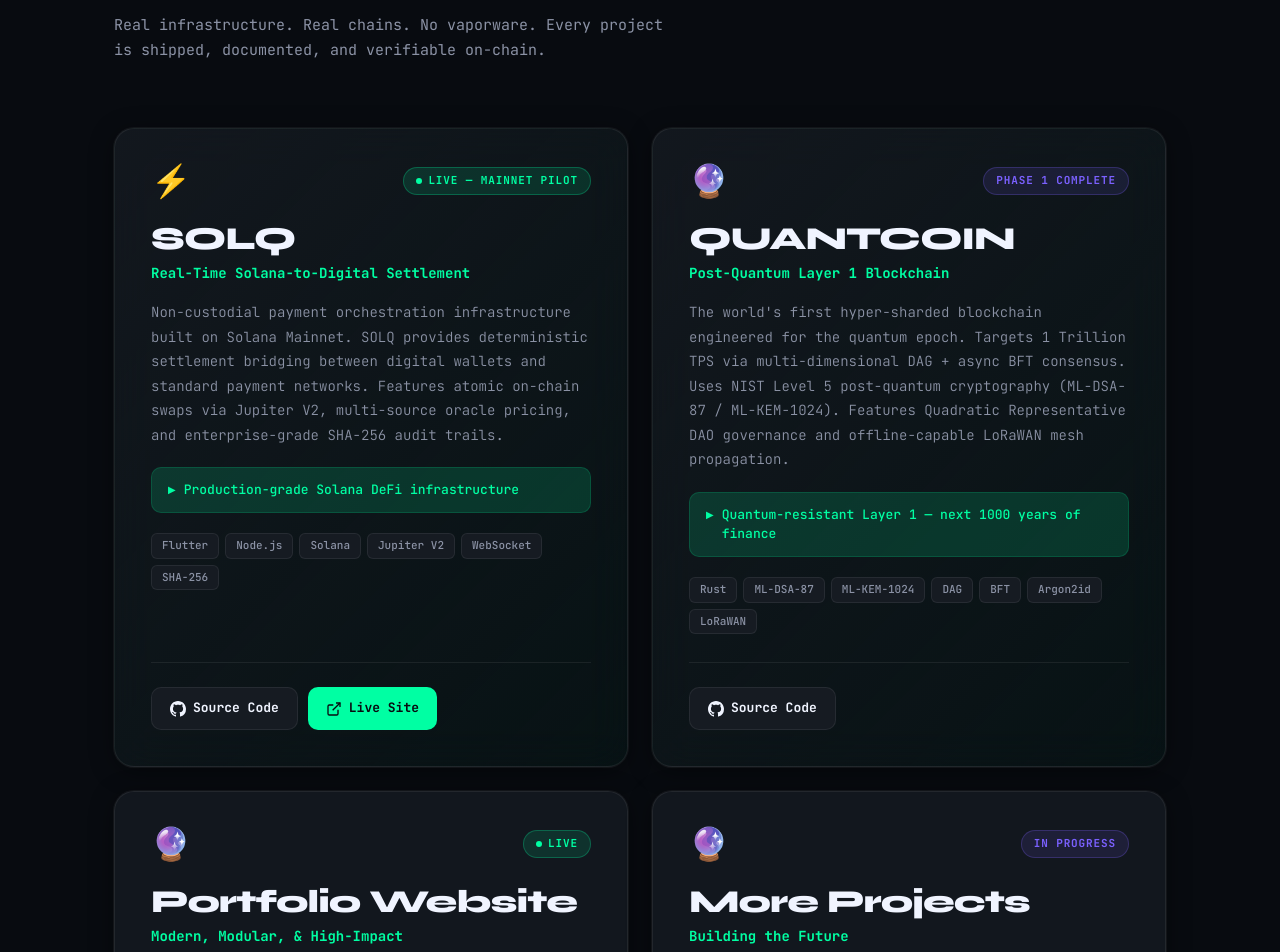
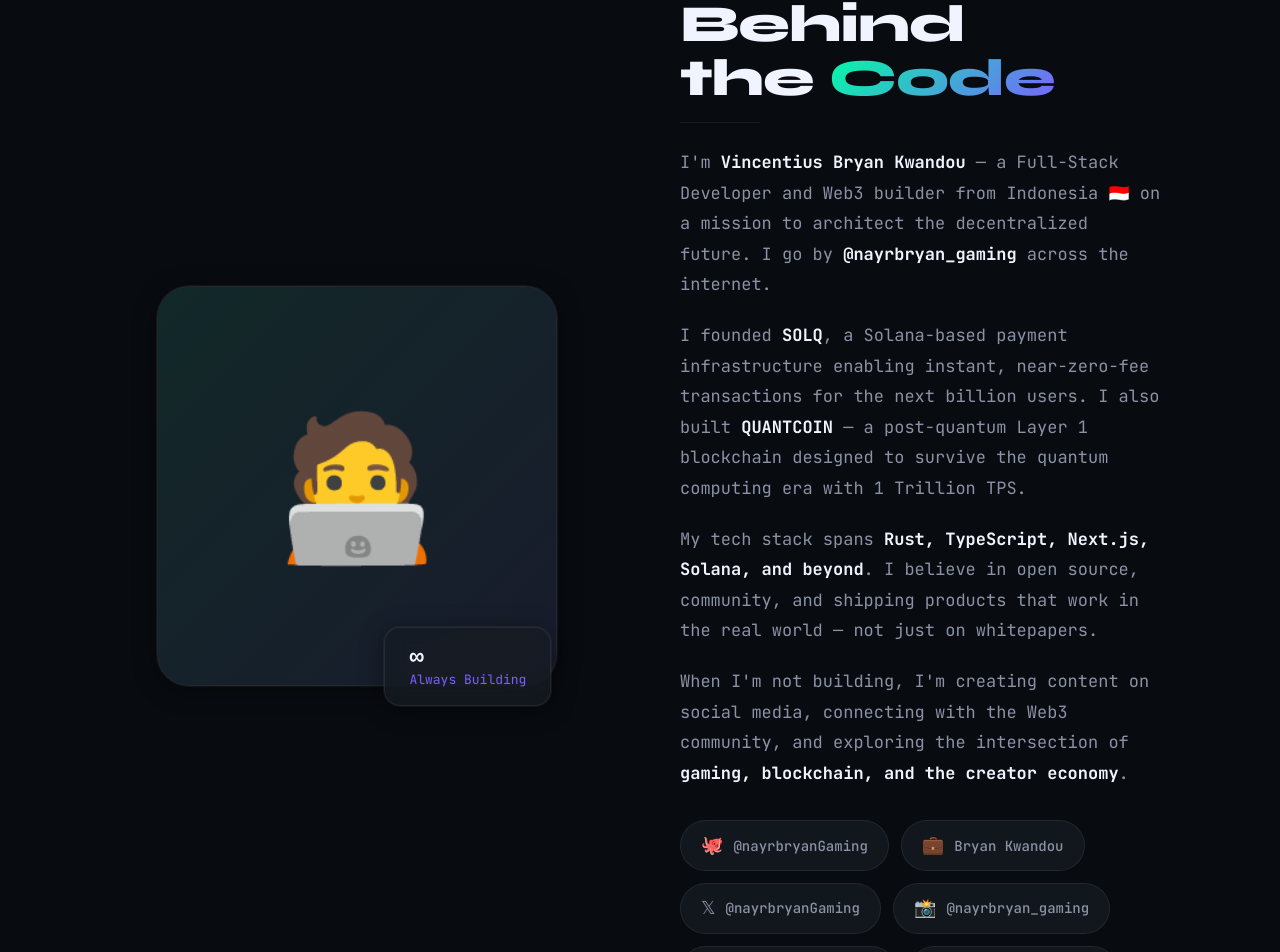
Before and after one commit to nayrbryanGaming/Portofolio-Website, a Next.js app: page / in a window 1280 px wide. Shown: the part 1410-2362 px from the top of the page. Built offline with nearby package versions, Linux system fonts and the light colour scheme; a web font is replaced by a local one.

Commit message:
Merge premium portfolio design

```diff
--- /dev/null
+++ b/src/components/About.js
@@ -0,0 +1,59 @@
+import styles from './About.module.css';
+import { personal, social } from '../data/portfolio';
+
+export default function About() {
+  return (
+    <section id="about" className={styles.about}>
+      <div className="container">
+        <div className={styles.grid}>
+          <div className={`${styles.imageWrap} animate-fade-up`}>
+            <div className={styles.avatar}>
+              🧑‍💻
+              <div className={styles.avatarBorder} />
+            </div>
+            <div className={styles.badgeFloat}>
+              <strong>∞</strong>
+              Always Building
+            </div>
+          </div>
+
+          <div className={`${styles.text} animate-fade-up`}>
+            <div className="section-label">About</div>
+            <h2 className="section-title">
+              The Builder Behind<br />the <span>Code</span>
+            </h2>
+            <div className="section-divider" />
+            <p>
+              I&apos;m <strong>{personal.name}</strong> — a Full-Stack Developer and Web3 builder from {personal.location} on a mission to architect the decentralized future. I go by <strong>@{personal.alias}</strong> across the internet.
+            </p>
+            <p>
+              I founded <strong>SOLQ</strong>, a Solana-based payment infrastructure enabling instant, near-zero-fee transactions for the next billion users. I also built <strong>QUANTCOIN</strong> — a post-quantum Layer 1 blockchain designed to survive the quantum computing era with 1 Trillion TPS.
+            </p>
+            <p>
+              My tech stack spans <strong>Rust, TypeScript, Next.js, Solana, and beyond</strong>. I believe in open source, community, and shipping products that work in the real world — not just on whitepapers.
+            </p>
+            <p>
+              When I&apos;m not building, I&apos;m creating content on social media, connecting with the Web3 community, and exploring the intersection of <strong>gaming, blockchain, and the creator economy</strong>.
+            </p>
+            <div className={styles.socialLinks}>
+              {social.map((s) => (
+                <a key={s.url} href={s.url} target="_blank" rel="noopener noreferrer" className={styles.socialChip}>
+                  <span className={styles.socialIcon} aria-hidden="true">
+                    {s.name === 'GitHub' && '🐙'}
+                    {s.name === 'LinkedIn' && '💼'}
+                    {s.name === 'X (Twitter)' && '𝕏'}
+                    {s.name === 'Instagram' && '📸'}
+                    {s.name === 'TikTok' && '📱'}
+                    {s.name === 'Telegram' && '✈️'}
+                    {s.name === 'Discord' && '🎮'}
+                  </span>
+                  {s.handle}
+                </a>
+              ))}
+            </div>
+          </div>
+        </div>
+      </div>
+    </section>
+  );
+}
--- /dev/null
+++ b/src/components/About.module.css
@@ -0,0 +1,149 @@
+.about {
+  padding: 100px 0;
+  position: relative;
+  overflow: hidden;
+}
+
+.grid {
+  display: grid;
+  grid-template-columns: 1fr 1fr;
+  gap: 80px;
+  align-items: center;
+}
+
+@media (max-width: 991px) {
+  .grid {
+    grid-template-columns: 1fr;
+    gap: 60px;
+    text-align: center;
+  }
+}
+
+.imageWrap {
+  position: relative;
+  display: flex;
+  justify-content: center;
+}
+
+.avatar {
+  width: 100%;
+  max-width: 400px;
+  aspect-ratio: 1;
+  border-radius: 32px;
+  background: var(--bg-card);
+  border: 1px solid var(--border);
+  display: flex;
+  align-items: center;
+  justify-content: center;
+  font-size: 140px;
+  position: relative;
+  overflow: hidden;
+  box-shadow: var(--shadow-card);
+}
+
+.avatar::after {
+  content: '';
+  position: absolute;
+  inset: 0;
+  background: linear-gradient(135deg, var(--accent-glow), transparent);
+  opacity: 0.1;
+}
+
+.avatarBorder {
+  position: absolute;
+  inset: -2px;
+  border-radius: 34px;
+  background: linear-gradient(135deg, var(--accent), var(--accent-2));
+  z-index: -1;
+  opacity: 0.3;
+}
+
+.badgeFloat {
+  position: absolute;
+  bottom: -20px;
+  right: 10%;
+  padding: 14px 24px;
+  border-radius: 16px;
+  background: var(--bg-card);
+  border: 1px solid var(--border);
+  font-size: 13px;
+  color: var(--accent-2);
+  box-shadow: var(--shadow-card);
+  backdrop-filter: blur(12px);
+  -webkit-backdrop-filter: blur(12px);
+  z-index: 10;
+}
+
+@media (max-width: 991px) {
+  .badgeFloat {
+    right: 50%;
+    transform: translateX(50%);
+    bottom: -30px;
+  }
+}
+
+.badgeFloat strong {
+  display: block;
+  font-size: 24px;
+  color: var(--text-primary);
+  font-weight: 800;
+  line-height: 1.2;
+}
+
+.text h2 span {
+  background: linear-gradient(135deg, var(--accent), var(--accent-2));
+  -webkit-background-clip: text;
+  background-clip: text;
+  -webkit-text-fill-color: transparent;
+}
+
+.text p {
+  color: var(--text-secondary);
+  margin-bottom: 20px;
+  line-height: 1.8;
+  font-size: 17px;
+}
+
+.text p strong {
+  color: var(--text-primary);
+  font-weight: 600;
+}
+
+.socialLinks {
+  display: flex;
+  flex-wrap: wrap;
+  gap: 12px;
+  margin-top: 32px;
+}
+
+@media (max-width: 991px) {
+  .socialLinks {
+    justify-content: center;
+  }
+}
+
+.socialChip {
+  display: inline-flex;
+  align-items: center;
+  gap: 10px;
+  padding: 10px 20px;
+  border-radius: 100px;
+  border: 1px solid var(--border);
+  background: var(--bg-card);
+  font-size: 14px;
+  font-weight: 500;
+  transition: all 0.3s cubic-bezier(0.4, 0, 0.2, 1);
+  color: var(--text-secondary);
+}
+
+.socialChip:hover {
+  border-color: var(--accent);
+  color: var(--text-primary);
+  background: var(--accent-glow);
+  transform: translateY(-3px);
+  box-shadow: 0 10px 20px var(--accent-glow);
+}
+
+.socialIcon {
+  font-size: 18px;
+}
--- a/src/components/Certs.js
+++ b/src/components/Certs.js
@@ -29,6 +29,9 @@
               rel="noopener noreferrer"
               className={styles.certCard}
             >
+              <div className={styles.certIcon} aria-hidden="true">
+                {cert.icon || '🏅'}
+              </div>
               <div className={styles.certYear}>{cert.year}</div>
               <div className={styles.certBody}>
                 <h3 className={styles.certName}>{cert.name}</h3>
--- a/src/components/Certs.module.css
+++ b/src/components/Certs.module.css
@@ -16,6 +16,19 @@
   backdrop-filter: blur(16px);
   transition: all 0.25s ease;
   cursor: pointer;
+}
+
+.certIcon {
+  width: 40px;
+  height: 40px;
+  border-radius: 12px;
+  display: inline-flex;
+  align-items: center;
+  justify-content: center;
+  background: var(--accent-glow);
+  border: 1px solid rgba(0, 255, 163, 0.2);
+  flex-shrink: 0;
+  font-size: 18px;
 }
 
 .certCard:hover {
--- a/src/data/portfolio.js
+++ b/src/data/portfolio.js
@@ -130,34 +130,67 @@
 
 export const certifications = [
   {
-    name: "Blockchain & Web3 Development",
-    issuer: "LinkedIn Learning / Coursera",
+    icon: '🏅',
+    name: 'Web3 Development Fundamentals',
+    issuer: 'LinkedIn Learning',
     year: "2024",
-    url: "https://www.linkedin.com/in/bryankwandou",
+    url: 'https://linkedin.com/in/bryankwandou',
   },
   {
-    name: "Solana Developer Foundations",
-    issuer: "Solana Foundation",
+    icon: '⛓️',
+    name: 'Blockchain & Cryptocurrency',
+    issuer: 'LinkedIn Learning',
     year: "2024",
-    url: "https://www.linkedin.com/in/bryankwandou",
+    url: 'https://linkedin.com/in/bryankwandou',
   },
   {
-    name: "Smart Contract Security & Auditing",
-    issuer: "Online Certification",
-    year: "2023",
-    url: "https://www.linkedin.com/in/bryankwandou",
+    icon: '⚡',
+    name: 'Solana Developer Bootcamp',
+    issuer: 'Solana Foundation',
+    year: '2024',
+    url: 'https://linkedin.com/in/bryankwandou',
   },
   {
-    name: "Full-Stack Web Development",
-    issuer: "Dicoding / Coursera",
-    year: "2023",
-    url: "https://www.linkedin.com/in/bryankwandou",
+    icon: '🦀',
+    name: 'Rust Programming Language',
+    issuer: 'LinkedIn Learning',
+    year: '2024',
+    url: 'https://linkedin.com/in/bryankwandou',
   },
   {
-    name: "Post-Quantum Cryptography Fundamentals",
-    issuer: "NIST / Self-study",
-    year: "2024",
-    url: "https://www.linkedin.com/in/bryankwandou",
+    icon: '🔐',
+    name: 'Smart Contract Security',
+    issuer: 'LinkedIn Learning',
+    year: '2024',
+    url: 'https://linkedin.com/in/bryankwandou',
+  },
+  {
+    icon: '🌐',
+    name: 'Full-Stack Web Development',
+    issuer: 'LinkedIn Learning',
+    year: '2023',
+    url: 'https://linkedin.com/in/bryankwandou',
+  },
+  {
+    icon: '☁️',
+    name: 'Cloud Computing Essentials',
+    issuer: 'LinkedIn Learning',
+    year: '2023',
+    url: 'https://linkedin.com/in/bryankwandou',
+  },
+  {
+    icon: '🤖',
+    name: 'AI & Machine Learning Basics',
+    issuer: 'LinkedIn Learning',
+    year: '2023',
+    url: 'https://linkedin.com/in/bryankwandou',
+  },
+  {
+    icon: '📱',
+    name: 'React & Next.js Mastery',
+    issuer: 'LinkedIn Learning',
+    year: '2023',
+    url: 'https://linkedin.com/in/bryankwandou',
   },
 ];
 
--- a/src/pages/index.js
+++ b/src/pages/index.js
@@ -1,6 +1,7 @@
 import Head from 'next/head';
 import Navbar from '../components/Navbar';
 import Hero from '../components/Hero';
+import About from '../components/About';
 import Projects from '../components/Projects';
 import Skills from '../components/Skills';
 import Certs from '../components/Certs';
@@ -24,10 +25,15 @@
 
       {/* Noise grain overlay */}
       <div className={styles.noise} />
+      <div className="grid-bg" />
+      <div className="blob blob-1" />
+      <div className="blob blob-2" />
+      <div className="blob blob-3" />
 
       <Navbar />
       <main>
         <Hero />
+        <About />
         <Projects />
         <Skills />
         <Certs />
--- a/src/styles/globals.css
+++ b/src/styles/globals.css
@@ -319,6 +319,13 @@
   line-height: 1.7;
 }
 
+.section-divider {
+  width: 80px;
+  height: 1px;
+  background: var(--border);
+  margin: 16px 0 24px;
+}
+
 /* Noise overlay */
 .noise {
   position: fixed;
@@ -345,10 +352,55 @@
   opacity: 0.4;
 }
 
+/* Ambient blobs */
+.blob {
+  position: fixed;
+  border-radius: 50%;
+  filter: blur(80px);
+  opacity: 0.12;
+  pointer-events: none;
+  z-index: 0;
+  animation: blobFloat 20s ease-in-out infinite;
+}
+
+.blob-1 {
+  width: 600px;
+  height: 600px;
+  background: var(--accent);
+  top: -200px;
+  right: -200px;
+  animation-delay: 0s;
+}
+
+.blob-2 {
+  width: 400px;
+  height: 400px;
+  background: var(--accent-2);
+  bottom: 10%;
+  left: -150px;
+  animation-delay: -8s;
+}
+
+.blob-3 {
+  width: 300px;
+  height: 300px;
+  background: var(--accent-3);
+  top: 50%;
+  right: 20%;
+  animation-delay: -14s;
+}
+
+@keyframes blobFloat {
+  0%, 100% { transform: translate(0, 0) scale(1); }
+  33% { transform: translate(30px, -30px) scale(1.05); }
+  66% { transform: translate(-20px, 20px) scale(0.95); }
+}
+
 /* Responsive */
 @media (max-width: 768px) {
   .section { padding: 70px 0; }
   .card { padding: 20px; }
+  .blob-1 { width: 400px; height: 400px; }
 }
 
 /* Utility */
```
